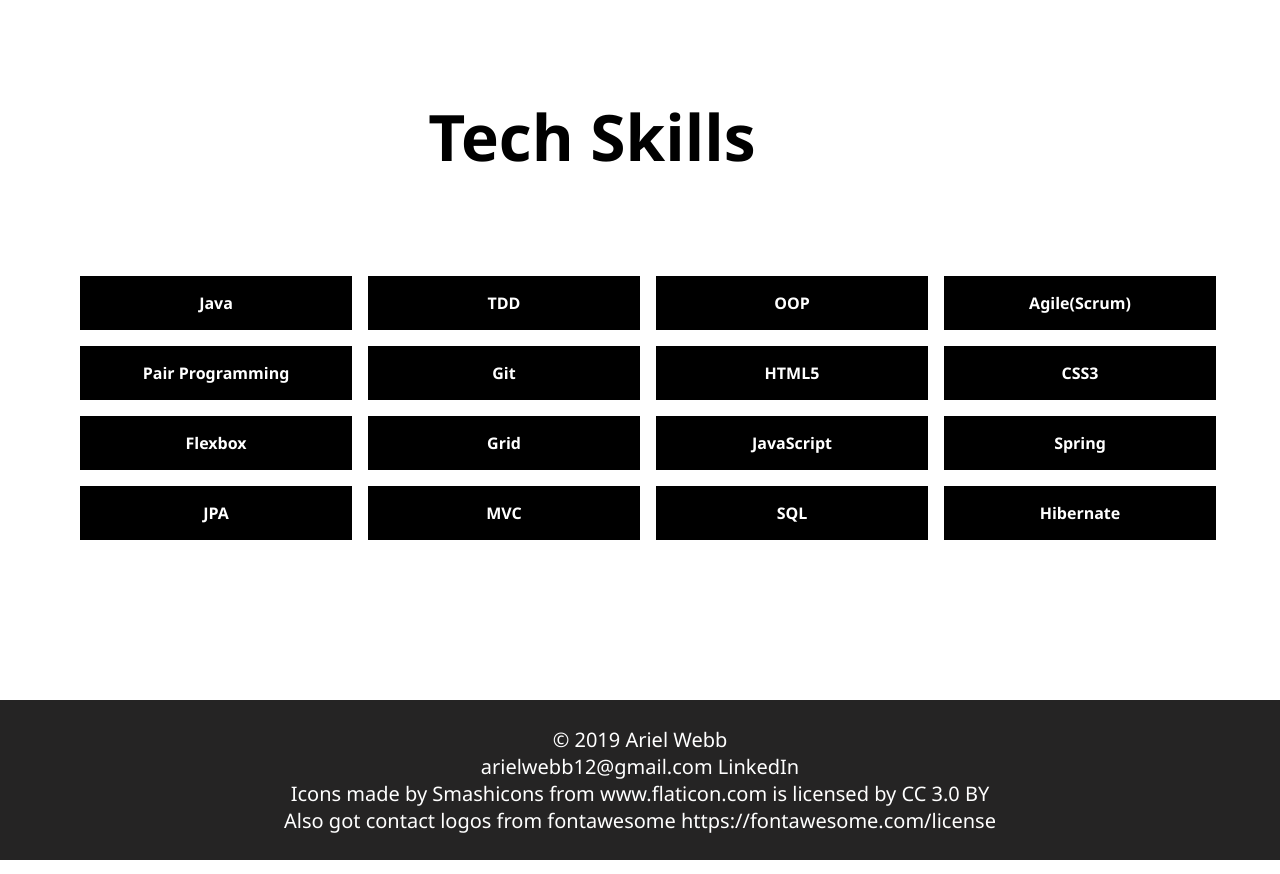
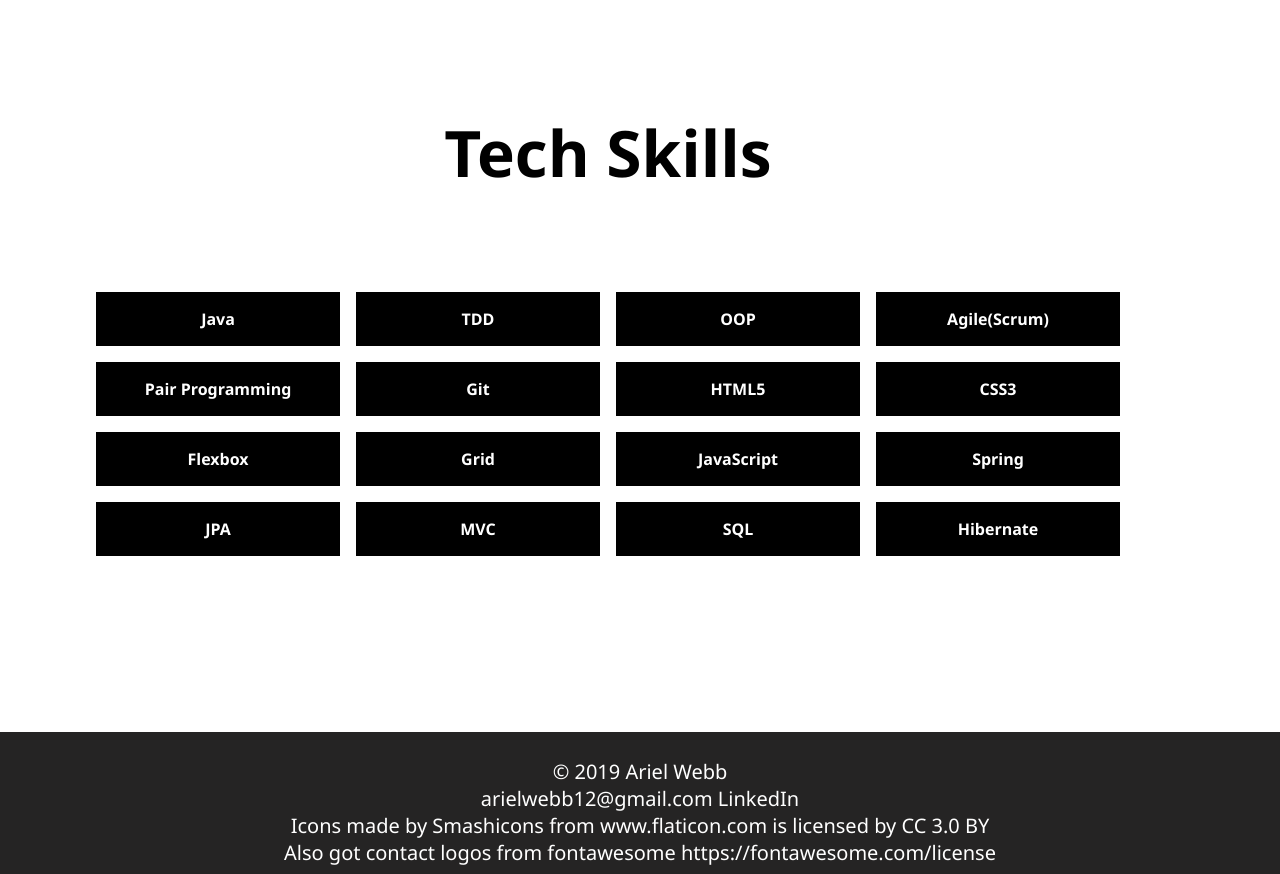
Before and after one commit to arielrw12/arielrw12.github.io, a website: page aboutMe.html in a window 1280 px wide. Shown: the part 1898-2772 px from the top of the page. Drawn offline with Linux system fonts and the light colour scheme.

Commit message:
fixed grid

```diff
--- a/public/css/aboutMe.css
+++ b/public/css/aboutMe.css
@@ -193,6 +193,7 @@ h3 {
     flex-direction: column;
     justify-content: center;
     width: 80%;
+    padding: 1rem;
 }
 
 .skills-title {
@@ -207,6 +208,7 @@ h3 {
     grid-template-rows: 1fr 1fr 1fr 1fr;
     grid-gap: 1rem;
     text-align: center;
+    /* padding: 1rem; */
 }
 
 .skill-grid-item {
@@ -215,8 +217,8 @@ h3 {
     text-align: center;
     font-weight: bold;
     padding: 1rem;
-    min-width: 15rem;
-    max-width: 20rem;
+    /* min-width: 15rem;
+    max-width: 20rem; */
 }
 
 li {
```
